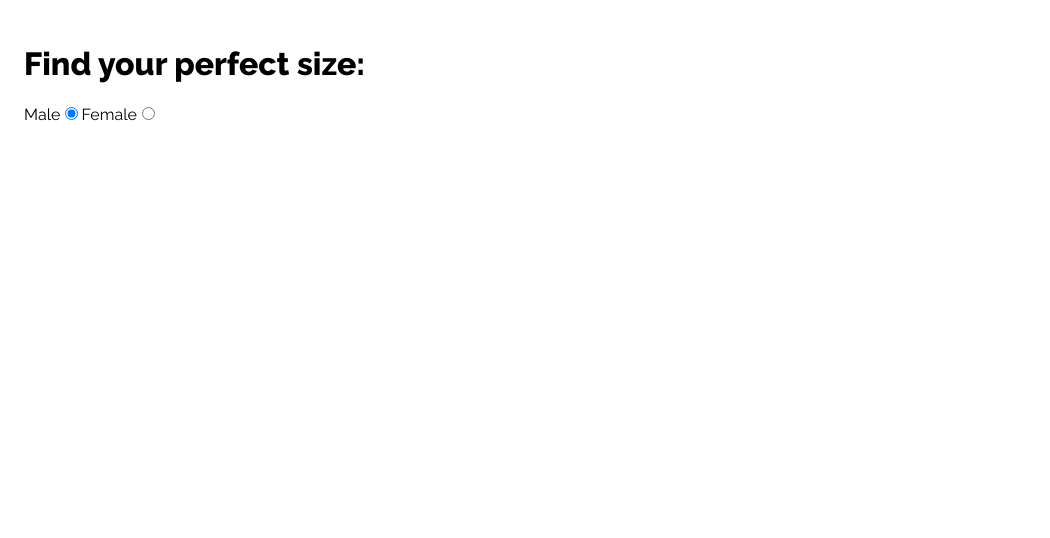
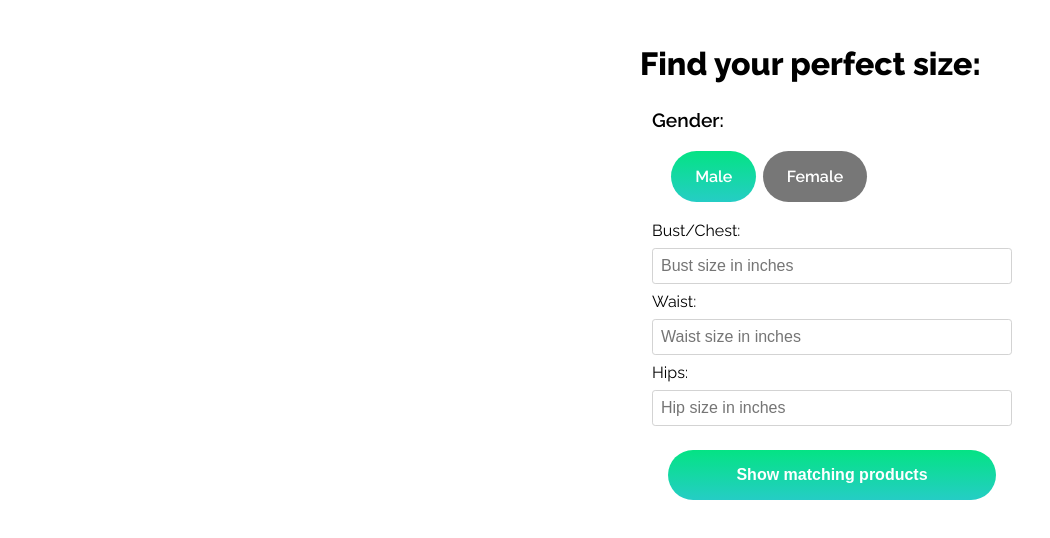
Before and after one commit to MDavid599/TeamHungover, a React (Create React App) app in the folder frontend/: page / in a window 1280 px wide. Shown: the top 538 px of the page, without its empty margins (0-1050 px from the left). Built offline with nearby package versions, Linux system fonts and the light colour scheme.

Commit message:
basic form

```diff
--- a/frontend/src/components/homepage.js
+++ b/frontend/src/components/homepage.js
@@ -1,11 +1,58 @@
 import React from "react";
+import styled from "styled-components";
 import Container from "./styles/container";
 import Select from "./select";
+import Form from "./styles/form";
+import TextInput from "./text-input";
+import Button from "./styles/button";
+
+const Wrapper = styled.div`
+  display: grid;
+  grid-template-areas:
+    "left"
+    "right";
+  .left {
+    grid-area: left;
+  }
+  .right {
+    grid-area: right;
+  }
+  @media (min-width: 800px) {
+    grid-template-columns: repeat(2, 1fr);
+    grid-template-areas: "left right";
+  }
+  .form-label {
+    font-size: 1.2rem;
+    font-weight: 600;
+    margin-bottom: 1rem;
+  }
+`;
 
 const Homepage = () => (
   <Container>
-    <h1>Find your perfect size:</h1>
-    <Select options={["Male", "Female"]} />
+    <Wrapper>
+      <div className="right">
+        <h1>Find your perfect size:</h1>
+        <Form>
+          <fieldset>
+            <label>
+              <span className="form-label">Gender:</span>
+              <Select options={["Male", "Female"]} />
+            </label>
+            <TextInput
+              placeholderText="Bust size in inches"
+              labelText="Bust/Chest:"
+            />
+            <TextInput
+              placeholderText="Waist size in inches"
+              labelText="Waist:"
+            />
+            <TextInput placeholderText="Hip size in inches" labelText="Hips:" />
+            <Button>Show matching products</Button>
+          </fieldset>
+        </Form>
+      </div>
+    </Wrapper>
   </Container>
 );
 
--- a/frontend/src/components/select.js
+++ b/frontend/src/components/select.js
@@ -1,5 +1,7 @@
 import React from "react";
 import PropTypes from "prop-types";
+import styled from "styled-components";
+import Row from "./styles/row";
 
 class Select extends React.Component {
   static propTypes = {
@@ -8,7 +10,7 @@ class Select extends React.Component {
   state = {
     selected: 0
   };
-  radioButtonClicked = (e, index) => {
+  radioButtonClicked = index => {
     this.setState({ selected: index });
   };
   render() {
@@ -17,19 +19,16 @@ class Select extends React.Component {
     return (
       <>
         {options ? (
-          options.map(
-            (option, index) =>
-              console.log(index) || (
-                <label>
-                  {option}
-                  <input
-                    type="radio"
-                    checked={index === selected}
-                    onChange={this.radioButtonClicked.bind(this, index)}
-                  />
-                </label>
-              )
-          )
+          <Row>
+            {options.map((option, index) => (
+              <Radio
+                selected={index === selected}
+                onClick={this.radioButtonClicked.bind(this, index)}
+              >
+                {option}
+              </Radio>
+            ))}
+          </Row>
         ) : (
           <p> no options</p>
         )}
@@ -38,4 +37,15 @@ class Select extends React.Component {
   }
 }
 
+const Radio = styled.div`
+  color: #fff;
+  font-weight: 600;
+  background: ${props =>
+    props.selected ? "linear-gradient(#04e384, #25cdc5)" : "#777"};
+  padding: 1rem 1.5rem;
+  margin: 0.2rem;
+  border-radius: 2rem;
+  /* transform: skewX(-20deg); */
+`;
+
 export default Select;
--- /dev/null
+++ b/frontend/src/components/styles/button.js
@@ -0,0 +1,14 @@
+import styled from "styled-components";
+
+const Button = styled.button`
+  font-weight: 600;
+  font-size: 1rem;
+  color: white;
+  background: linear-gradient(#04e384, #25cdc5);
+  padding: 1rem 1.5rem;
+  border: none;
+  border-radius: 2rem;
+  margin: 1rem;
+`;
+
+export default Button;
--- a/frontend/src/components/styles/container.js
+++ b/frontend/src/components/styles/container.js
@@ -3,6 +3,7 @@ import styled from "styled-components";
 const Container = styled.div`
   padding: 1rem;
   max-width: 800px;
+  margin: 0 auto;
 `;
 
 export default Container;
--- /dev/null
+++ b/frontend/src/components/styles/form.js
@@ -0,0 +1,15 @@
+import styled from "styled-components";
+
+const Form = styled.form`
+  fieldset {
+    border: none;
+    display: flex;
+    flex-direction: column;
+    align-items: stretch;
+    width: 100%;
+    max-width: 600;
+    margin: 0 auto;
+  }
+`;
+
+export default Form;
--- a/frontend/src/components/styles/global.js
+++ b/frontend/src/components/styles/global.js
@@ -4,6 +4,16 @@ const GlobalStyle = createGlobalStyle`
     body {
         font-family: 'Raleway', sans-serif;
     }
+    html {
+        -webkit-box-sizing: border-box;
+        -moz-box-sizing: border-box;
+        box-sizing: border-box;
+    }
+    *, *:before, *:after {
+        -webkit-box-sizing: inherit;
+        -moz-box-sizing: inherit;
+         box-sizing: inherit;
+    }
 `;
 
 export default GlobalStyle;
--- /dev/null
+++ b/frontend/src/components/styles/row.js
@@ -0,0 +1,9 @@
+import styled from "styled-components";
+
+const Row = styled.div`
+  display: flex;
+  flex-direction: row;
+  margin: 1rem;
+`;
+
+export default Row;
--- /dev/null
+++ b/frontend/src/components/text-input.js
@@ -0,0 +1,44 @@
+import React from "react";
+import PropTypes from "prop-types";
+import styled from "styled-components";
+
+const Label = styled.label`
+  input {
+    display: block;
+    padding: 0.5rem;
+    margin: 0.5rem 0;
+    border-radius: 0.2rem;
+    border: 1px lightgray solid;
+    font-size: 1rem;
+    width: 100%;
+  }
+`;
+
+class TextInput extends React.Component {
+  static propTypes = {
+    labelText: PropTypes.string,
+    placeholderText: PropTypes.string,
+    onChange: PropTypes.func
+  };
+  state = {
+    value: ""
+  };
+  handleChange = e => {
+    this.setState({ value: e.target.value });
+  };
+  render() {
+    const { placeholderText, labelText } = this.props;
+    return (
+      <Label>
+        {labelText}
+        <input
+          type="text"
+          placeholder={placeholderText}
+          onChange={this.handleChange}
+        />
+      </Label>
+    );
+  }
+}
+
+export default TextInput;
--- a/frontend/src/index.js
+++ b/frontend/src/index.js
@@ -1,6 +1,6 @@
 import React from "react";
 import ReactDOM from "react-dom";
-import App from "./App";
+import App from "./app";
 import * as serviceWorker from "./serviceWorker";
 
 ReactDOM.render(<App />, document.getElementById("root"));
```
